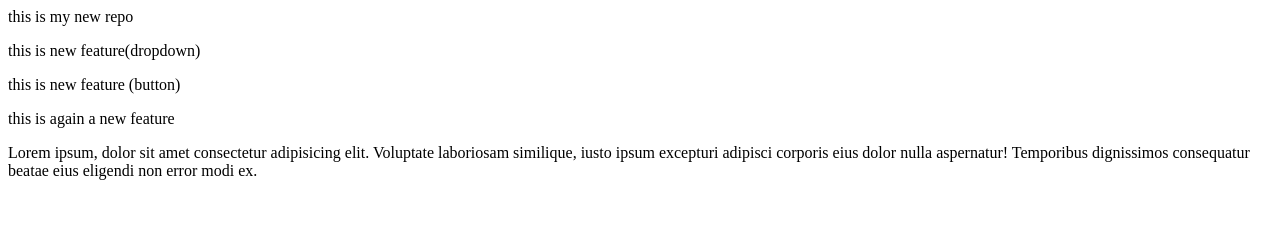
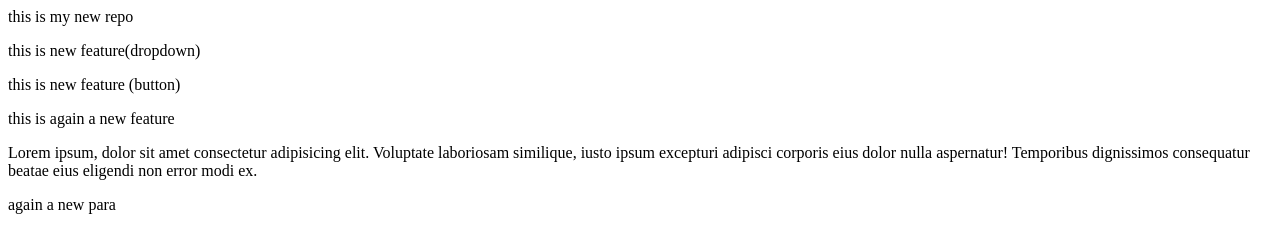
Before and after one commit to ameliasen/samplerepo, a plain HTML site: page index.html in a window 1280 px wide. Drawn offline with Linux system fonts and the light colour scheme.

Commit message:
add new Para

```diff
--- a/index.html
+++ b/index.html
@@ -7,3 +7,5 @@
     adipisicing elit. Voluptate laboriosam similique, iusto ipsum excepturi
     adipisci corporis eius dolor nulla aspernatur!
      Temporibus dignissimos consequatur beatae eius eligendi non error modi ex.</p>
+
+     <p>again a new para</p>
```
